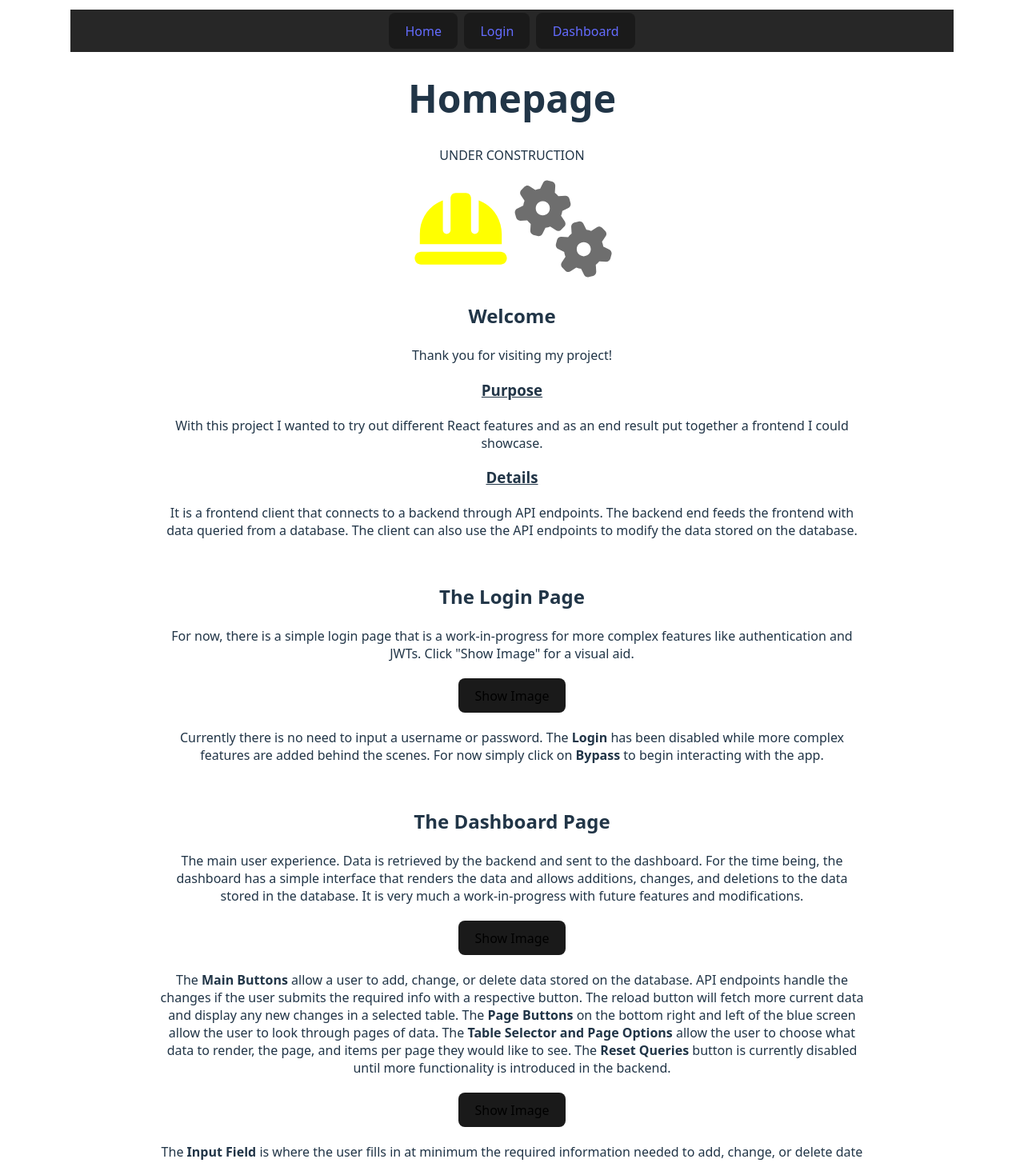
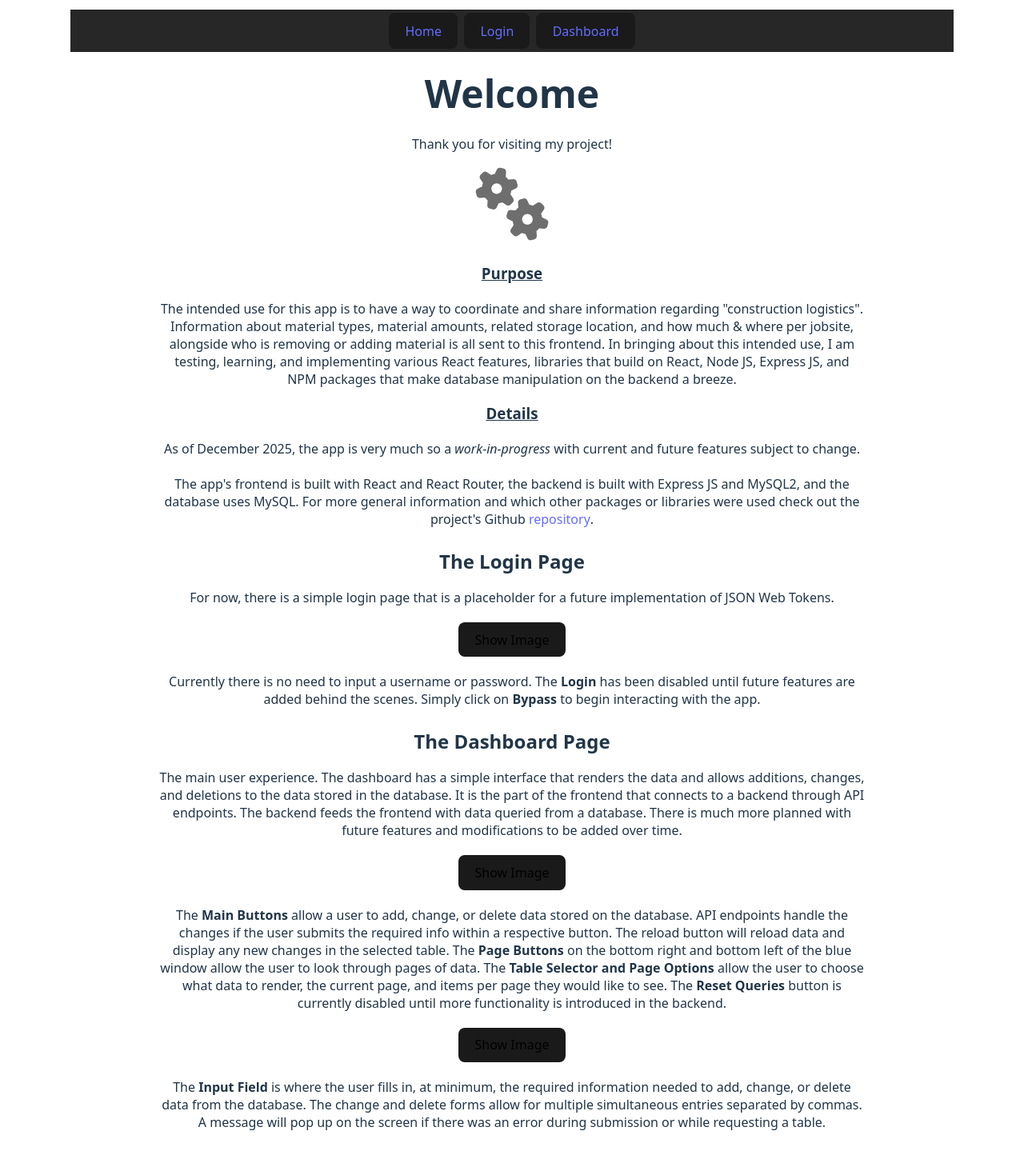
Before and after one commit to WPompa/construction-logistics, a React (Vite) app in the folder frontend/: page / in a window 1280 px wide. Shown: the top 1454 px of the page at 80% size. Built offline with nearby package versions, Linux system fonts and the light colour scheme.

Commit message:
First presentable homepage version.

```diff
--- a/frontend/src/pages/Home.jsx
+++ b/frontend/src/pages/Home.jsx
@@ -39,43 +39,51 @@ const Home = () => {
   const [state, dispatch] = useReducer(reducer, initialState);
   return (
     <div className="home">
-      <h1>Homepage</h1>
+      <section className="homepage-section">
+        <h2 className="homepage-h1">Welcome</h2>
 
-      <p>UNDER CONSTRUCTION</p>
-      <div className="homepage-svgs">
-        <img
-          src={safetyHelmet}
-          alt="safety helmet"
-          className="helmet homepage-svg"
-        />
-        <img src={cogs} alt="cogs" className="cogs homepage-svg" />
-      </div>
+        <p className=" homepage-p">Thank you for visiting my project!</p>
 
-      <section className="homepage-section">
-        <h2 className="homepage-h2">Welcome</h2>
-        <p className="homepage-p">Thank you for visiting my project!</p>
+        <div className="svg-container">
+          <img src={cogs} alt="cogs" className="cogs homepage-svg" />
+        </div>
 
         <h3 className="homepage-h3">Purpose</h3>
-        <p className="homepage-p">
-          With this project I wanted to try out different React features and as
-          an end result put together a frontend I could showcase.
+        <p className=" homepage-p">
+          The intended use for this app is to have a way to coordinate and share
+          information regarding "construction logistics". Information about
+          material types, material amounts, related storage location, and how
+          much & where per jobsite, alongside who is removing or adding material
+          is all sent to this frontend. In bringing about this intended use, I
+          am testing, learning, and implementing various React features,
+          libraries that build on React, Node JS, Express JS, and NPM packages
+          that make database manipulation on the backend a breeze.
         </p>
 
         <h3 className="homepage-h3">Details</h3>
-        <p className="homepage-p">
-          It is a frontend client that connects to a backend through API
-          endpoints. The backend end feeds the frontend with data queried from a
-          database. The client can also use the API endpoints to modify the data
-          stored on the database.
+        <p className=" homepage-p">
+          As of December 2025, the app is very much so a <i>work-in-progress</i>{" "}
+          with current and future features subject to change. <br /> <br />
+          The app's frontend is built with React and React Router, the backend
+          is built with Express JS and MySQL2, and the database uses MySQL. For
+          more general information and which other packages or libraries were
+          used check out the project's Github{" "}
+          <a
+            href="https://github.com/WPompa/construction-logistics"
+            target="_blank"
+            rel="noopener"
+          >
+            repository
+          </a>
+          .
         </p>
       </section>
 
       <section className="homepage-section">
         <h2 className="homepage-h2">The Login Page</h2>
-        <p className="homepage-p">
-          For now, there is a simple login page that is a work-in-progress for
-          more complex features like authentication and JWTs. Click "Show Image"
-          for a visual aid.
+        <p className=" homepage-p">
+          For now, there is a simple login page that is a placeholder for a
+          future implementation of JSON Web Tokens.
         </p>
 
         <ShowImage
@@ -84,13 +92,13 @@ const Home = () => {
           callback={() => dispatch({ type: "showImageOne" })}
         />
 
-        <p className="homepage-p">
+        <p className=" homepage-p">
           Currently there is no need to input a username or password. The{" "}
           <span className={state.showImageOne ? "red bold" : "bold"}>
             Login
           </span>{" "}
-          has been disabled while more complex features are added behind the
-          scenes. For now simply click on{" "}
+          has been disabled until future features are added behind the scenes.
+          Simply click on{" "}
           <span className={state.showImageOne ? "green bold" : "bold"}>
             Bypass
           </span>{" "}
@@ -100,12 +108,13 @@ const Home = () => {
 
       <section className="homepage-section">
         <h2 className="homepage-h2">The Dashboard Page</h2>
-        <p className="homepage-p">
-          The main user experience. Data is retrieved by the backend and sent to
-          the dashboard. For the time being, the dashboard has a simple
-          interface that renders the data and allows additions, changes, and
-          deletions to the data stored in the database. It is very much a
-          work-in-progress with future features and modifications.
+        <p className=" homepage-p">
+          The main user experience. The dashboard has a simple interface that
+          renders the data and allows additions, changes, and deletions to the
+          data stored in the database. It is the part of the frontend that
+          connects to a backend through API endpoints. The backend feeds the
+          frontend with data queried from a database. There is much more planned
+          with future features and modifications to be added over time.
         </p>
 
         <ShowImage
@@ -114,25 +123,25 @@ const Home = () => {
           callback={() => dispatch({ type: "showImageTwo" })}
         />
 
-        <p className="homepage-p">
+        <p className=" homepage-p">
           The{" "}
           <span className={state.showImageTwo ? "blue bold" : "bold"}>
             Main Buttons
           </span>{" "}
           allow a user to add, change, or delete data stored on the database.
           API endpoints handle the changes if the user submits the required info
-          with a respective button. The reload button will fetch more current
-          data and display any new changes in a selected table. The{" "}
+          within a respective button. The reload button will reload data and
+          display any new changes in the selected table. The{" "}
           <span className={state.showImageTwo ? "green bold" : "bold"}>
             Page Buttons
           </span>{" "}
-          on the bottom right and left of the blue screen allow the user to look
-          through pages of data. The{" "}
+          on the bottom right and bottom left of the blue window allow the user
+          to look through pages of data. The{" "}
           <span className={state.showImageTwo ? "yellow bold" : "bold"}>
             Table Selector and Page Options
           </span>{" "}
-          allow the user to choose what data to render, the page, and items per
-          page they would like to see. The{" "}
+          allow the user to choose what data to render, the current page, and
+          items per page they would like to see. The{" "}
           <span className={state.showImageTwo ? "red bold" : "bold"}>
             Reset Queries
           </span>{" "}
@@ -146,14 +155,14 @@ const Home = () => {
           callback={() => dispatch({ type: "showImageThree" })}
         />
 
-        <p className="homepage-p">
+        <p className=" homepage-p">
           The{" "}
           <span className={state.showImageThree ? "green bold" : "bold"}>
             Input Field
           </span>{" "}
-          is where the user fills in at minimum the required information needed
-          to add, change, or delete date from the database. The change and
-          delete forms allow for multiple simultaneous entries separated by
+          is where the user fills in, at minimum, the required information
+          needed to add, change, or delete data from the database. The change
+          and delete forms allow for multiple simultaneous entries separated by
           commas. A message will pop up on the screen if there was an error
           during submission or while requesting a table.
         </p>
--- a/frontend/src/pages/css/home.css
+++ b/frontend/src/pages/css/home.css
@@ -8,17 +8,27 @@
   --yellow: #fff200;
 }
 
+.svg-container {
+  margin: 0 auto;
+}
+
 .homepage-svg {
-  width: 8rem;
-  height: 8rem;
+  width: 6rem;
+  height: 6rem;
 }
 
 .homepage-section {
-  margin-bottom: 1rem;
-  border: 1px solid white;
+  margin: 0 auto 1.5rem;
 }
 
+.homepage-h1 {
+  font-size: 3rem;
+  margin: 1rem auto;
+}
+
+.homepage-h1,
 .homepage-h2 {
+  margin: 1rem auto;
   font-weight: bold;
 }
 
@@ -46,6 +56,10 @@
   font-weight: bold;
 }
 
+.bg-color {
+  background-color: var(--secondary-bgColor);
+}
+
 .blue {
   color: var(--blue);
 }
```
